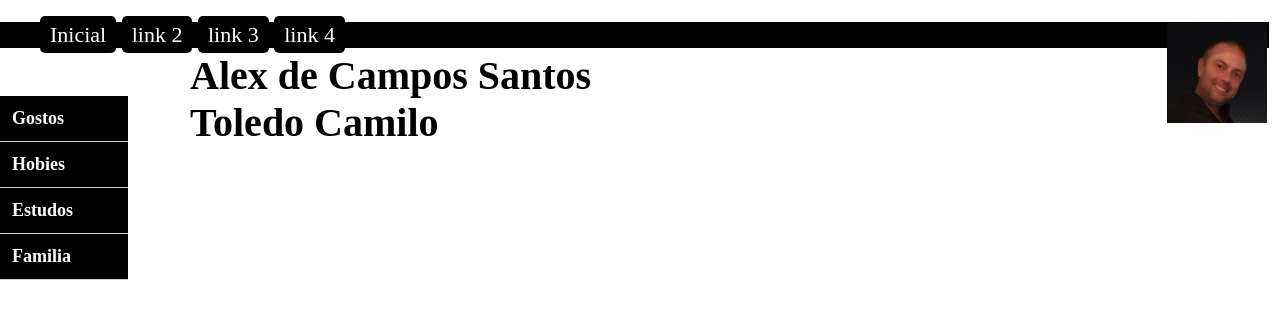
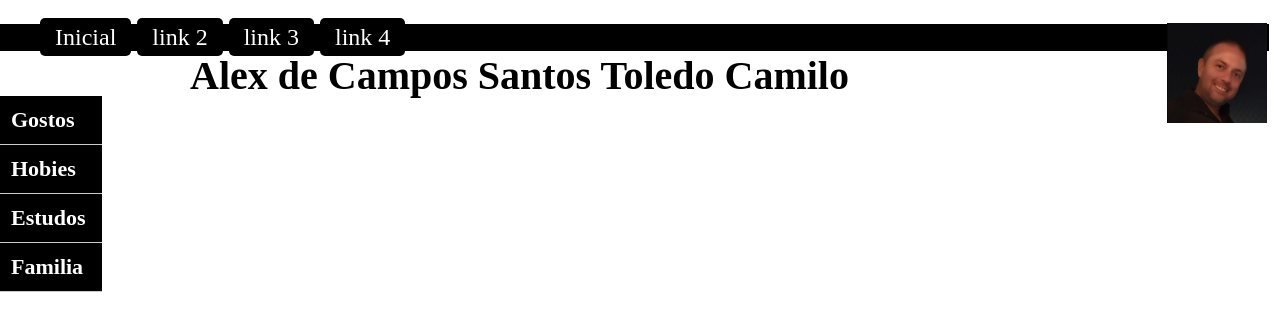
Before and after one commit to alexcruix/Meu-Blog, a PHP site: page /gostos.html in a window 1280 px wide. Shown: the top 331 px of the page. Run offline with PHP 8.4, Linux system fonts and the light colour scheme.

Commit message:
Update style.css

```diff
--- a/css/style.css
+++ b/css/style.css
@@ -244,13 +244,21 @@
         background-color: white;
         max-width: 800px;
     }
+
+    .nome{
+        font-size: 40px;
+        max-width: 800px;
+        position: absolute;
+        top: 25px;
+    }
+
     .menu ul {
-        font-size: 22px;
+        font-size: 24px;
         width: 96%;
     }
 
     .menu-vertical ul{
-        font-size: 18px;
+        font-size: 22px;
         display: grid;
         top: 6%;
         float: left;
@@ -336,9 +344,10 @@
 
 
 ul {
-    width: 97.1%;
+    width: 100%;
     top: 0%;
     left: 0%;
+    right: 0%;
     background-color: #000;
     position: absolute;
 }
@@ -350,7 +359,7 @@
     }
 
 li a {
-        padding: 6px 10px;
+        padding: 6px 15px;
         margin: 0px;
         border: 0px solid #CCC;
         background: black;
@@ -381,7 +390,7 @@
 .menu-vertical ul{
     margin: 0%;
     top: 12%;
-    width: 10%;
+    width: 8%;
     padding: 0%;
     float: left;
 }
@@ -399,7 +408,7 @@
     color: white;
     font-weight: bold;
     text-decoration: none;
-    padding: 12px;
+    padding: 11px;
     display: block;
     }
 
```
